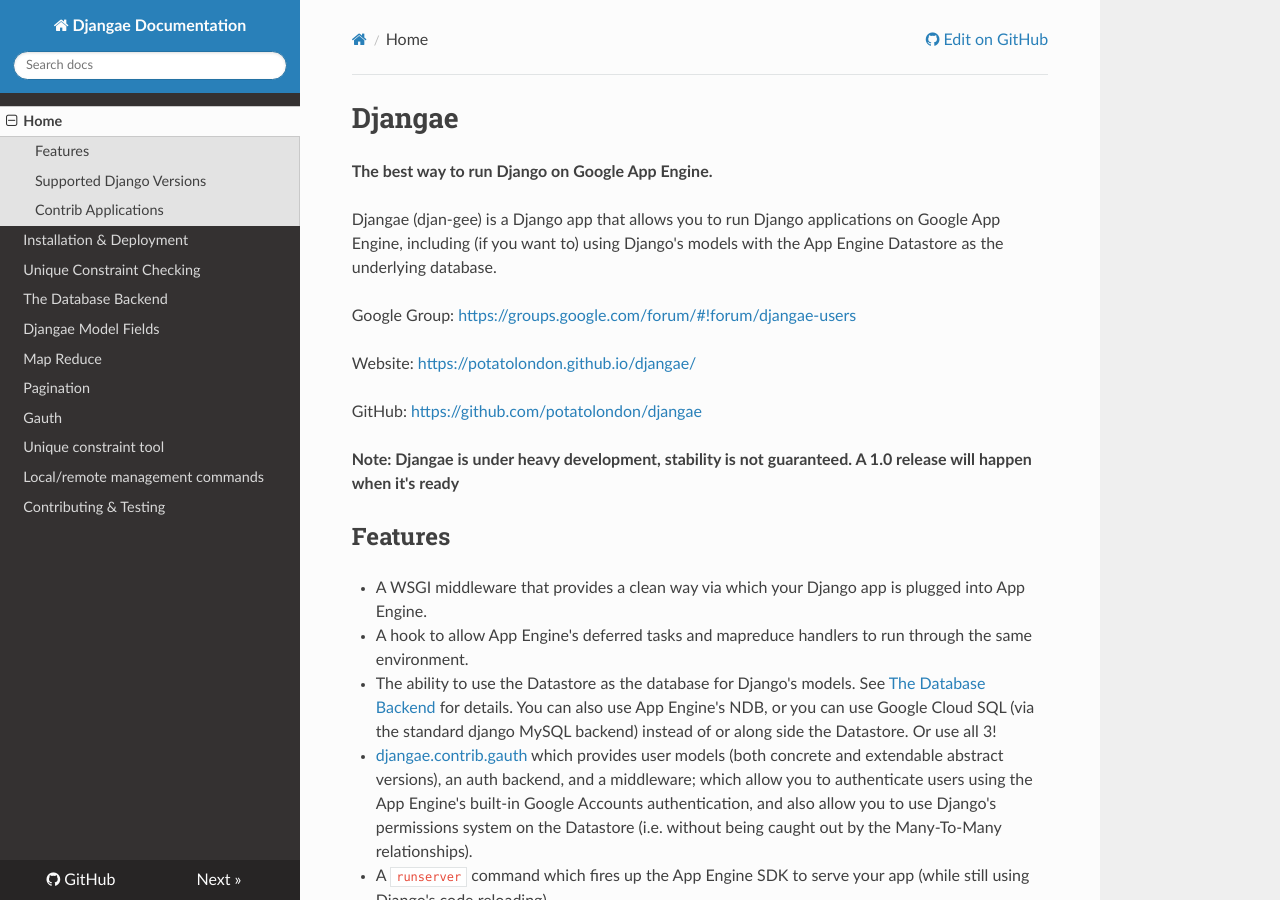
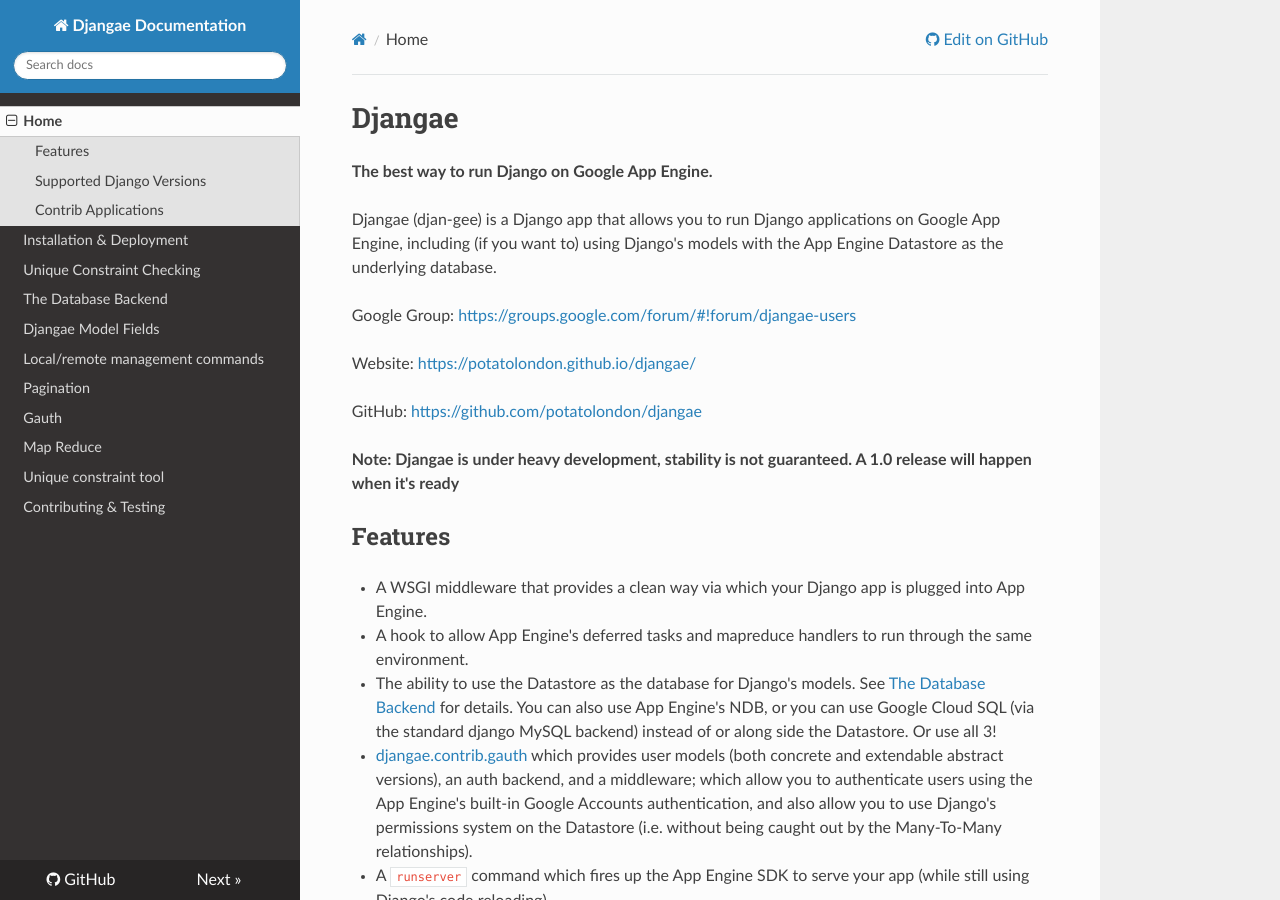
Before and after one commit to wittfabian/djangae, an MkDocs documentation site: the page built from docs/index.md, in a window 1280 px wide and 900 px high. Built offline with MkDocs 1.6.1, drawn with Linux system fonts in a browser that asks for light colours; nearby versions of some CDN libraries; old or Windows-style settings are respelled for this version of MkDocs.

Commit message:
Changing the order in table of contents

```diff
--- a/mkdocs.yml
+++ b/mkdocs.yml
@@ -6,10 +6,10 @@
     - [unique_constraints.md, Unique Constraint Checking]
     - [db_backend.md, The Database Backend]
     - [fields.md, Djangae Model Fields]
-    - [mappers.md, Map Reduce]
+    - [sandbox.md, Local/remote management commands]
     - [pagination.md, Pagination]
     - [gauth.md, Gauth]
+    - [mappers.md, Map Reduce]
     - [uniquetool.md, Unique constraint tool]
-    - [sandbox.md, Local/remote management commands]
     - [contributing.md, Contributing & Testing]
 theme: readthedocs
```
